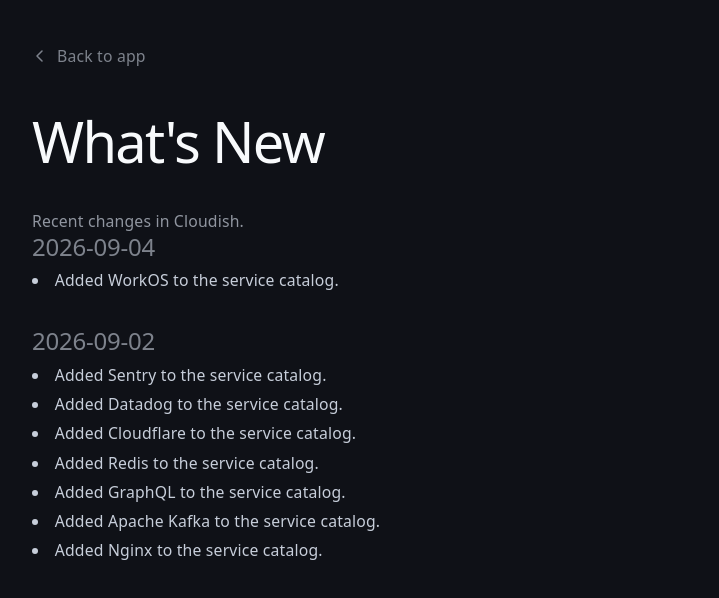
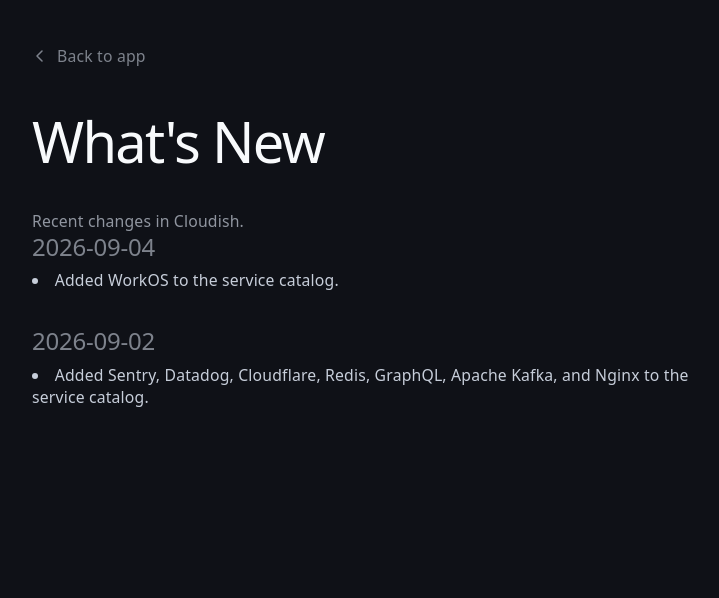
Before and after one commit to libasoles/cloudish, a React (Vite) app: page /changelog in a window 1280 px wide. Shown: the top 598 px of the page, without its empty margins (257-976 px from the left). Built offline with nearby package versions, Linux system fonts and the light colour scheme; no server answers.

Commit message:
fix(changelog): group same-batch service additions into one entry
The 2026-09-02 catalog additions (Sentry, Datadog, Cloudflare, Redis,
GraphQL, Apache Kafka, Nginx) were one task and should read as one
line, not seven near-identical bullets.

```diff
--- a/src/pages/ChangelogPage.tsx
+++ b/src/pages/ChangelogPage.tsx
@@ -21,22 +21,10 @@
     date: "2026-09-02",
     items: {
       en: [
-        "Added Sentry to the service catalog.",
-        "Added Datadog to the service catalog.",
-        "Added Cloudflare to the service catalog.",
-        "Added Redis to the service catalog.",
-        "Added GraphQL to the service catalog.",
-        "Added Apache Kafka to the service catalog.",
-        "Added Nginx to the service catalog.",
+        "Added Sentry, Datadog, Cloudflare, Redis, GraphQL, Apache Kafka, and Nginx to the service catalog.",
       ],
       es: [
-        "Se agregó Sentry al catálogo de servicios.",
-        "Se agregó Datadog al catálogo de servicios.",
-        "Se agregó Cloudflare al catálogo de servicios.",
-        "Se agregó Redis al catálogo de servicios.",
-        "Se agregó GraphQL al catálogo de servicios.",
-        "Se agregó Apache Kafka al catálogo de servicios.",
-        "Se agregó Nginx al catálogo de servicios.",
+        "Se agregaron Sentry, Datadog, Cloudflare, Redis, GraphQL, Apache Kafka y Nginx al catálogo de servicios.",
       ],
     },
   },
```
